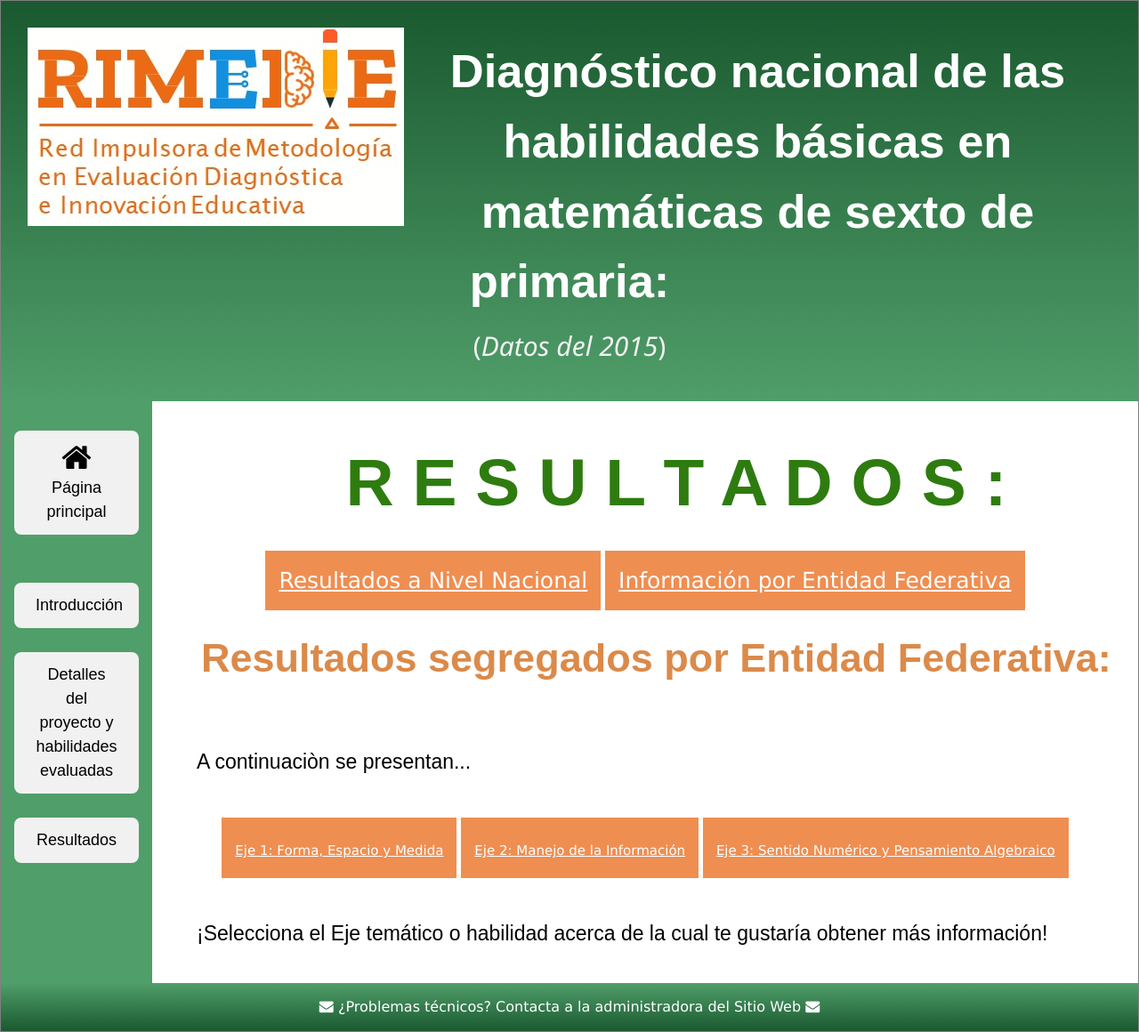
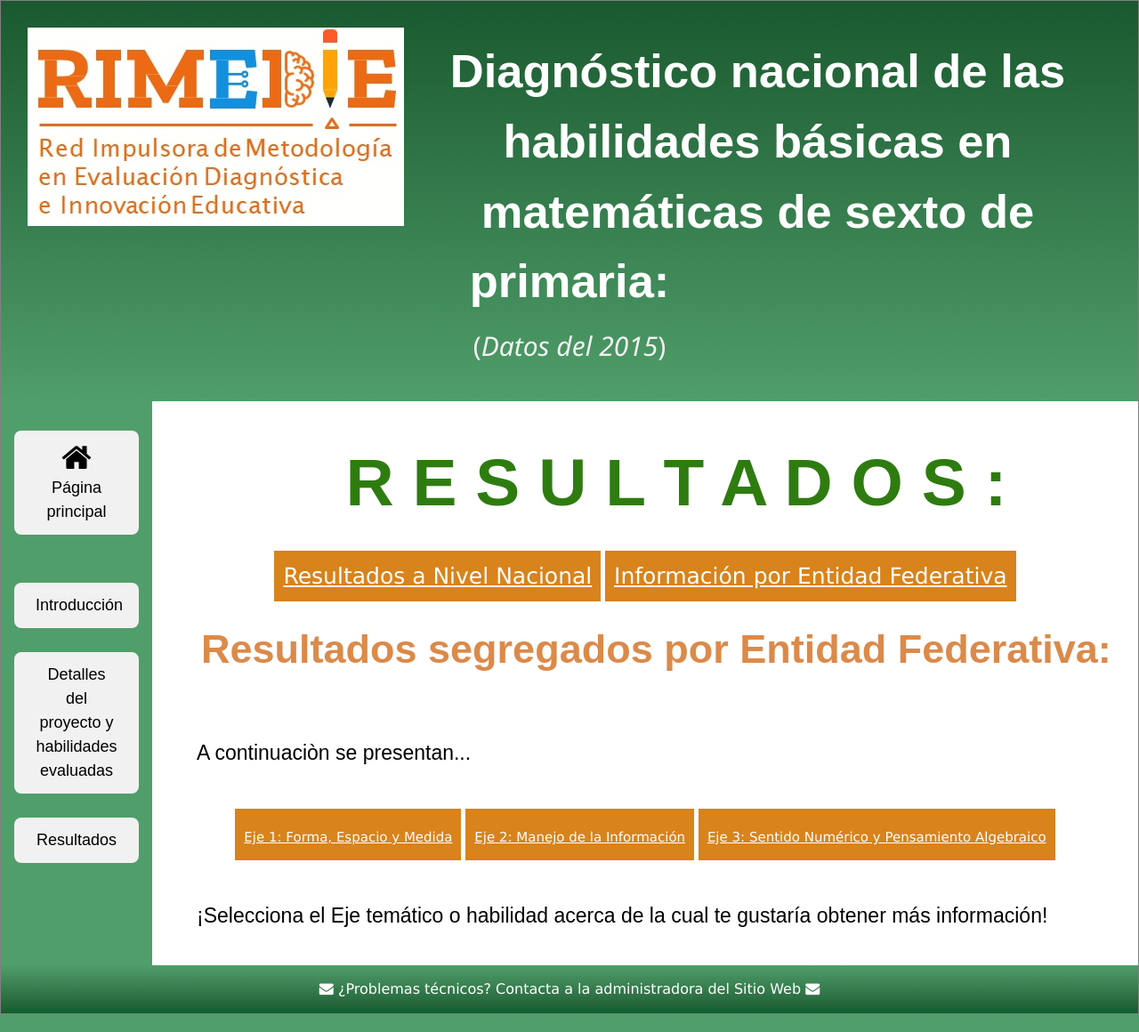
Before and after one commit to rimedie/rimedie.github.io, a Jekyll site: the page built from PLANEA-ELSEN_2015/Heatmaps.html, in a window 1280 px wide. Shown: the whole page at 89% size. Built offline with Jekyll 4.4.1, drawn with Linux system fonts in a browser that asks for light colours.

Commit message:
Update 1_MapasCalor.html

```diff
--- a/_layouts/1_MapasCalor.html
+++ b/_layouts/1_MapasCalor.html
@@ -161,9 +161,10 @@ p {
 }
 /* Dropdown Button */
 .dropbtn {
-  background-color: #ef8e51;
+  background-color: #d8831c;
+  text-decoration: none;
   color: white;
-  padding: 15px;
+  padding: 10px;
   font-size: 25px;
   border: none;
 }
```
